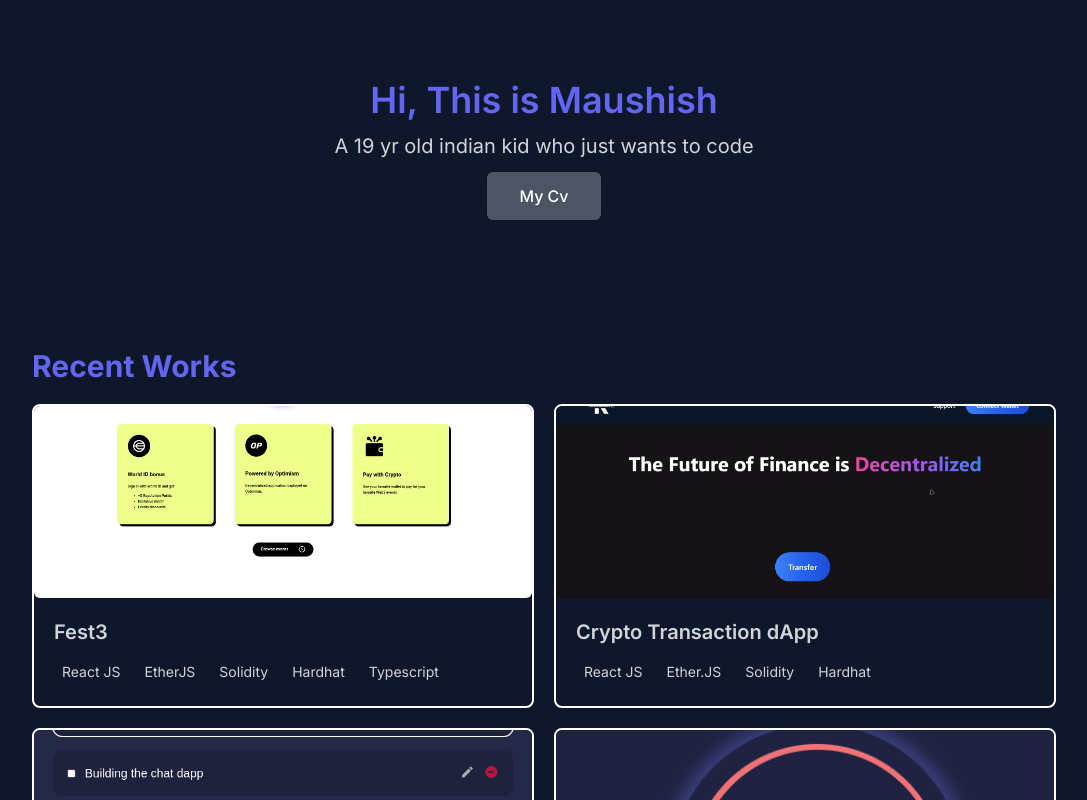
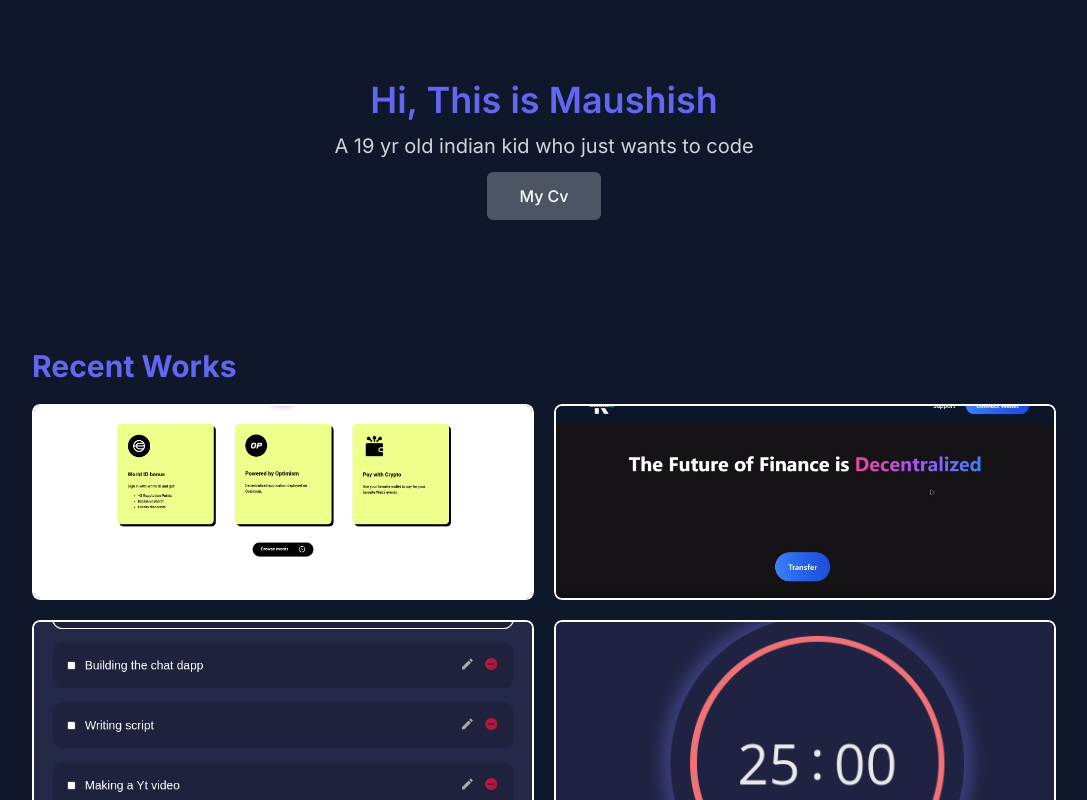
Before and after one commit to maushish/Portfolio-v2, a React (Vite) app: page / in a window 1280 px wide. Shown: the top 800 px of the page, without its empty margins (96-1183 px from the left). Built offline with nearby package versions, Linux system fonts and the light colour scheme.

Commit message:
CHanging the work page

```diff
--- a/src/components/WorkItem.jsx
+++ b/src/components/WorkItem.jsx
@@ -21,7 +21,7 @@ function WorkItem({ imgUrl, title, tech, workUrl, githubUrl }) {
 
   return (
     <div
-      className="relative"
+      className="relative flex" // Use flex to arrange image and info div side by side
       onMouseEnter={handleMouseEnter}
       onMouseLeave={handleMouseLeave}
       onTouchStart={handleTouchStart}
@@ -31,15 +31,22 @@ function WorkItem({ imgUrl, title, tech, workUrl, githubUrl }) {
         href={workUrl}
         target="_blank"
         rel="noreferrer"
-        className="bg-slate-300 dark:bg-slate-800 rounded-lg overflow-hidden"
+        className="bg-slate-300 dark:bg-slate-800 rounded-lg overflow-hidden flex-1" // Use flex-1 to allow the image to take available space
       >
-        <div className='border-white border-x-2 border-y-2 rounded-lg'>
+        <div className="border-white border-x-2 border-y-2 rounded-lg flex flex-col items-center justify-center">
           <img
             src={imgUrl}
             alt="work"
-            className="w-full   h-40 md:h-48 object-cover rounded-md "
+            className="w-full h-40 md:h-48 object-cover rounded-md"
           />
-          <div className="w-full p-5 text-gray-600 dark:text-gray-300 ">
+        </div>
+      </a>
+      <div
+        className={`${
+          isHovered ? 'block' : 'hidden'
+        } absolute right-0 inset-y-0 bg-slate-800 w-[50%] p-5 text-gray-600 dark:text-gray-300 transition-opacity duration-300`}
+      >
+        {/* Your project info content goes here */}
         <h3 className="text-lg md:text-xl mb-2 md:mb-3 font-semibold">
           {title}
         </h3>
@@ -54,29 +61,8 @@ function WorkItem({ imgUrl, title, tech, workUrl, githubUrl }) {
           ))}
         </p>
       </div>
-        </div>
-      </a>
       {isHovered && (
-        <div className="absolute inset-0 flex items-center justify-center bg-black bg-opacity-50 transition-opacity duration-300 ">
-          <div className="flex items-center gap-4">
-            <a
-              href={githubUrl}
-              target="_blank"
-              rel="noreferrer"
-              className="inline-block px-8 py-3 border-transparent text-base font-medium rounded-md text-white bg-indigo-600 hover:bg-indigo-700 md:text-md"
-            >
-              GitHub
-            </a>
-            <a
-              href={workUrl}
-              target="_blank"
-              rel="noreferrer"
-              className="inline-block px-8 py-3 border-transparent text-base font-medium rounded-md text-white bg-indigo-600 hover:bg-indigo-700 md:text-md"
-            >
-              Visit
-            </a>
-          </div>
-        </div>
+        <div className="absolute inset-0 flex items-center justify-center bg-black bg-opacity-50 transition-opacity duration-300"></div>
       )}
     </div>
   );
```
Lines whose indentation alone changed are shown as unchanged.
